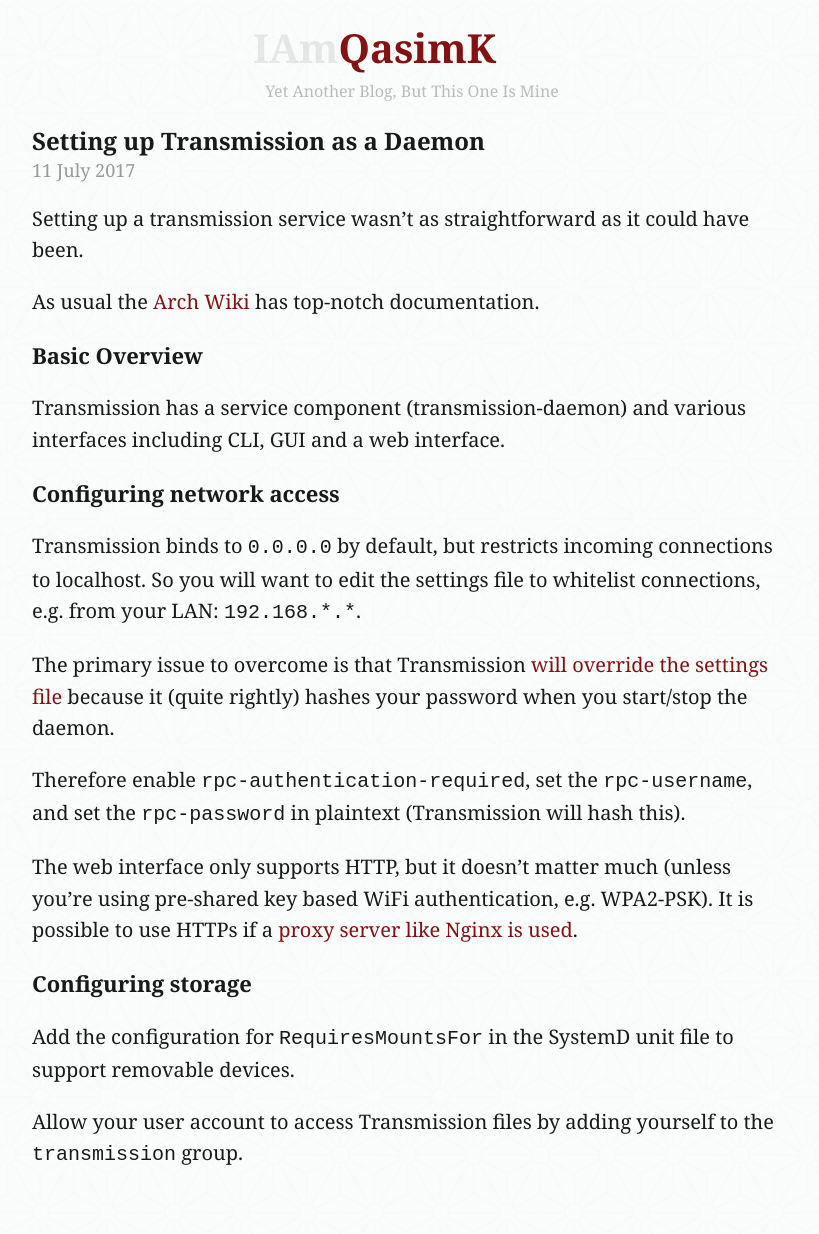
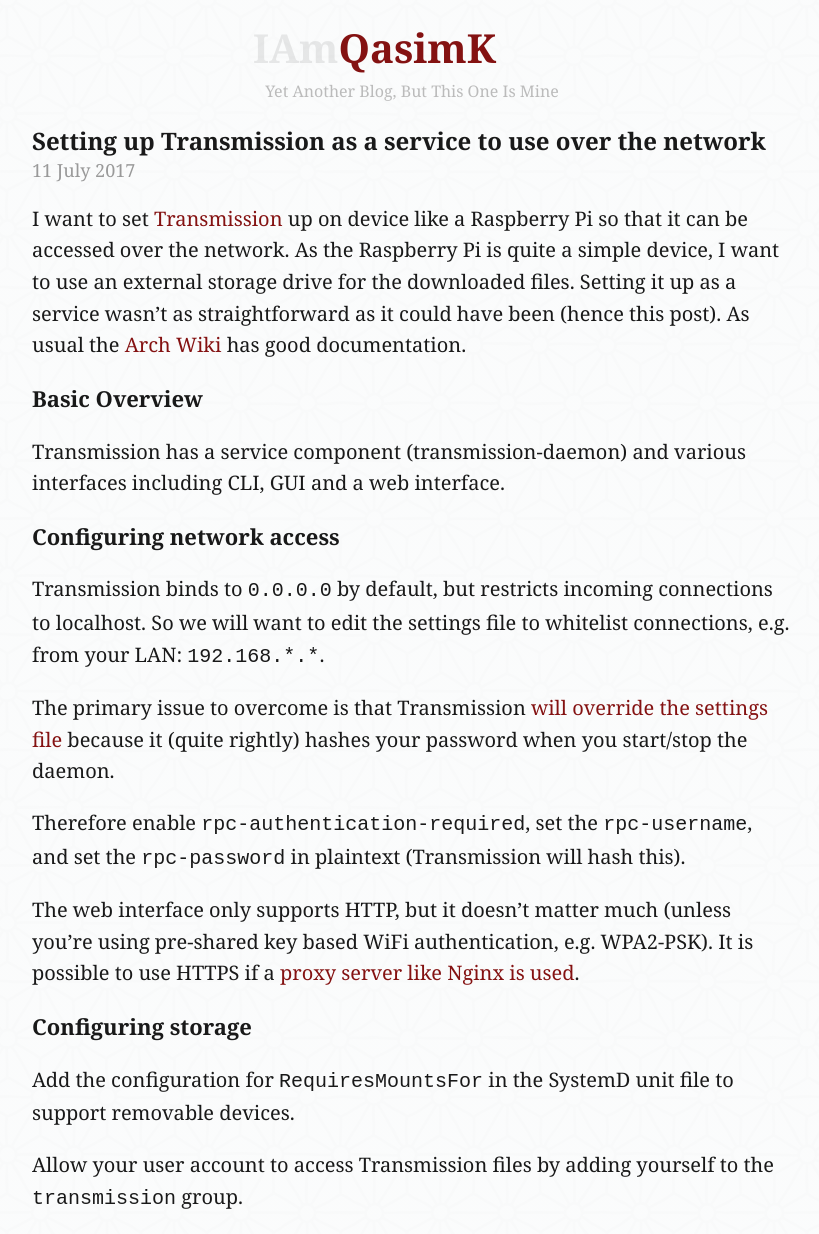
Before and after one commit to QasimK/qasimk.github.io, a Jekyll site: the page built from _posts/2017-07-11-transmission-daemon.md, in a window 1280 px wide. Shown: the whole page, without its empty margins (228-1047 px from the left). Built offline with Jekyll 4.4.1, drawn with Linux system fonts in a browser that asks for light colours; before the commit the page ends 1191 px from its top, so only the background shows below that.

Commit message:
Update post

```diff
--- a/_posts/2017-07-11-transmission-daemon.md
+++ b/_posts/2017-07-11-transmission-daemon.md
@@ -1,33 +1,48 @@
 ---
 layout: post
-title:  "Setting up Transmission as a Daemon"
+title:  "Setting up Transmission as a service to use over the network"
 tags:   guides linux
 ---
 
-Setting up a transmission service wasn't as straightforward as it could have been.
-
-As usual the [Arch Wiki][arch-wiki] has top-notch documentation.
+I want to set [Transmission][transmission-website] up on device like a
+Raspberry Pi so that it can be accessed over the network. As the Raspberry Pi
+is quite a simple device, I want to use an external storage drive for the
+downloaded files. Setting it up as a service wasn't as straightforward as it
+could have been (hence this post). As usual the [Arch Wiki][arch-wiki] has good
+documentation.
 
 ## Basic Overview
 
-Transmission has a service component (transmission-daemon) and various interfaces including CLI, GUI and a web interface.
+Transmission has a service component (transmission-daemon) and various
+interfaces including CLI, GUI and a web interface.
 
 ## Configuring network access
 
-Transmission binds to `0.0.0.0` by default, but restricts incoming connections to localhost. So you will want to edit the settings file to whitelist connections, e.g. from your LAN: `192.168.*.*`.
+Transmission binds to `0.0.0.0` by default, but restricts incoming connections
+to localhost. So we will want to edit the settings file to whitelist
+connections, e.g. from your LAN: `192.168.*.*`.
 
-The primary issue to overcome is that Transmission [will override the settings file][transmission-password] because it (quite rightly) hashes your password when you start/stop the daemon.
+The primary issue to overcome is that Transmission [will override the settings
+file][transmission-password] because it (quite rightly) hashes your password
+when you start/stop the daemon.
 
-Therefore enable `rpc-authentication-required`, set the `rpc-username`, and set the `rpc-password` in plaintext (Transmission will hash this).
+Therefore enable `rpc-authentication-required`, set the `rpc-username`, and set
+the `rpc-password` in plaintext (Transmission will hash this).
 
-The web interface only supports HTTP, but it doesn't matter much (unless you're using pre-shared key based WiFi authentication, e.g. WPA2-PSK). It is possible to use HTTPs if a [proxy server like Nginx is used][nginx-proxy].
+The web interface only supports HTTP, but it doesn't matter much (unless you're
+using pre-shared key based WiFi authentication, e.g. WPA2-PSK). It is possible
+to use HTTPS if a [proxy server like Nginx is used][nginx-proxy].
 
 ## Configuring storage
 
-Add the configuration for `RequiresMountsFor` in the SystemD unit file to support removable devices.
+Add the configuration for `RequiresMountsFor` in the SystemD unit file to
+support removable devices.
 
-Allow your user account to access Transmission files by adding yourself to the `transmission` group.
+Allow your user account to access Transmission files by adding yourself to the
+`transmission` group.
 
+
+[transmission-website]: https://transmissionbt.com/
 [arch-wiki]: https://wiki.archlinux.org/index.php/Transmission
 [transmission-password]: https://superuser.com/questions/113649/how-do-you-set-a-password-for-transmission-daemon-the-bittorrent-client-server
 [nginx-proxy]: https://askubuntu.com/questions/199738/how-do-i-get-https-web-interface-in-transmission
```
